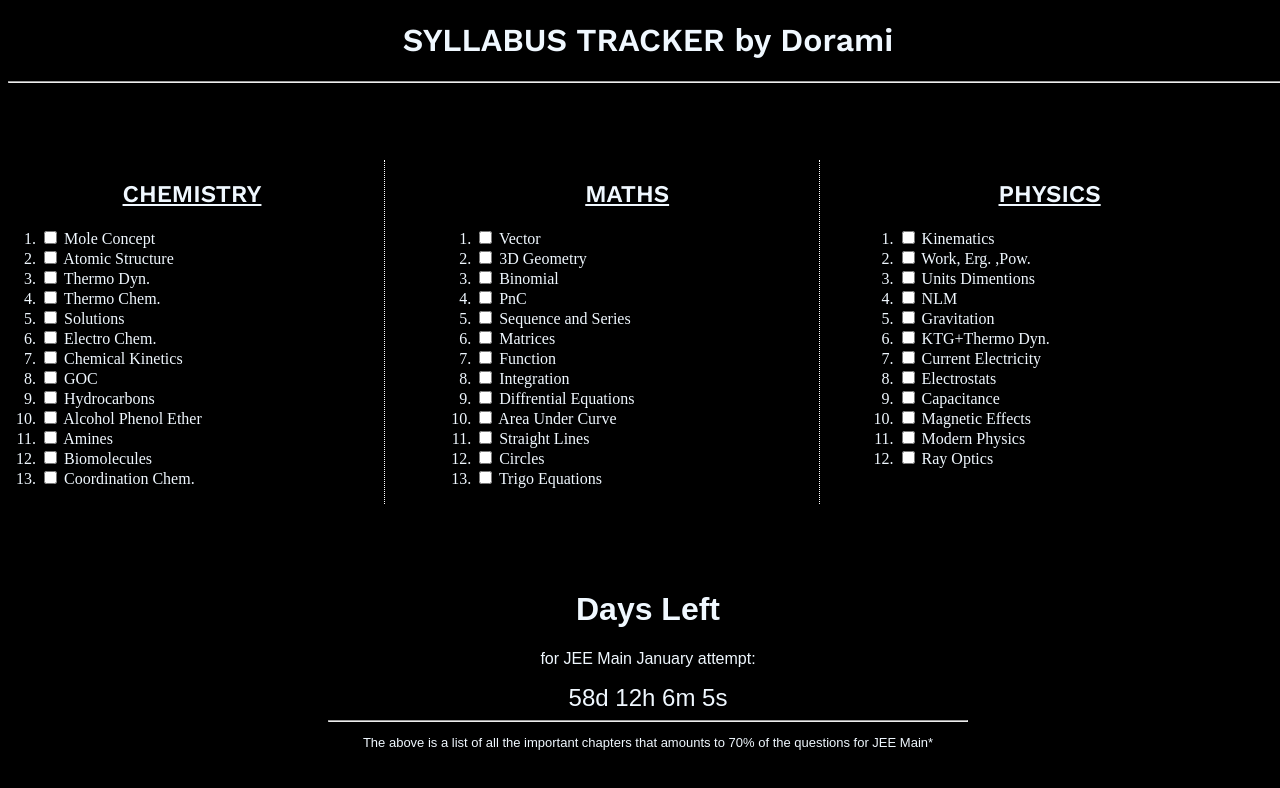
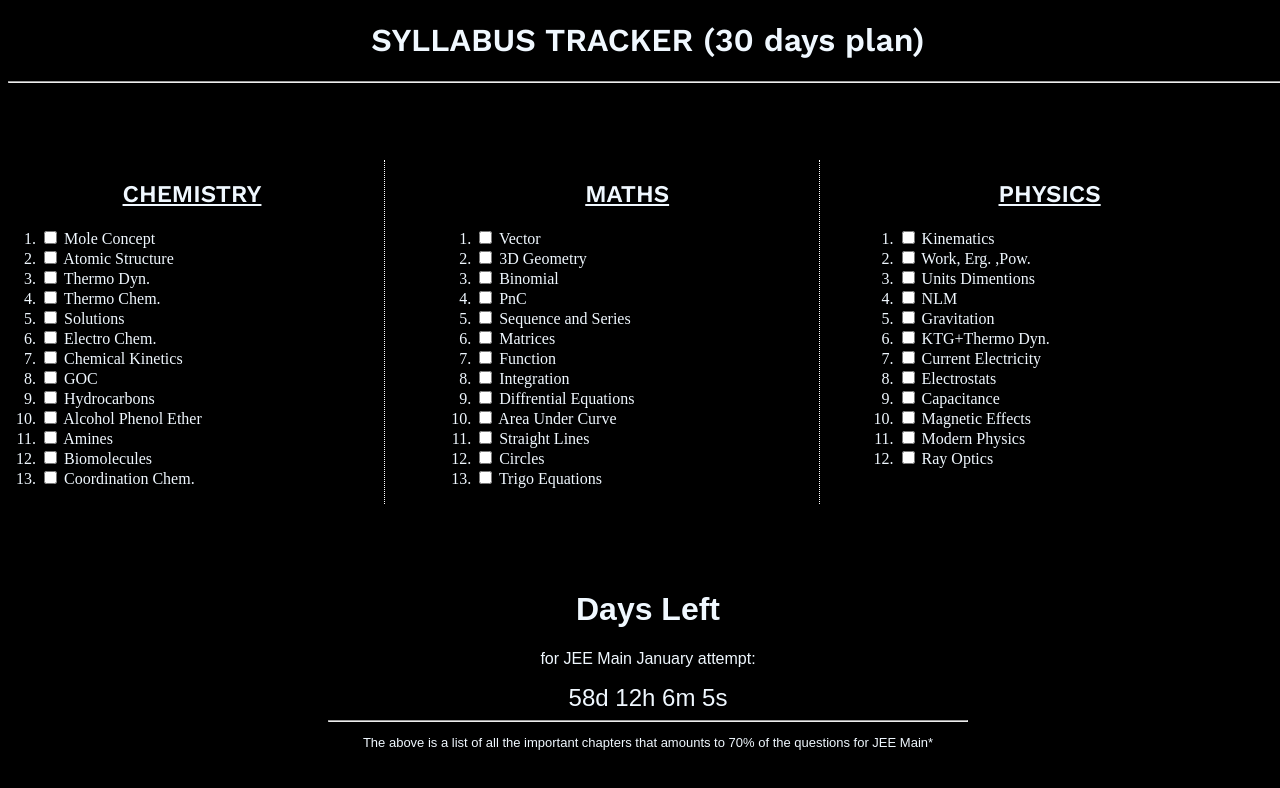
Before and after one commit to tejasvi-kr/Syllabus-Tracker, a plain HTML site: page index.html in a window 1280 px wide. Drawn offline with nearby package versions, Linux system fonts and the light colour scheme.

Commit message:
Update index.html

```diff
--- a/index.html
+++ b/index.html
@@ -14,7 +14,7 @@
 </head>
 <body>
     <div id="heading">
-        <h1 id="h1">SYLLABUS TRACKER by Dorami</h1>
+        <h1 id="h1">SYLLABUS TRACKER (30 days plan)</h1>
         <hr>
     </div>
 
```
